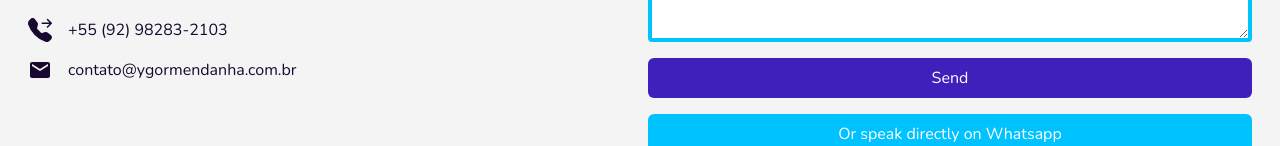
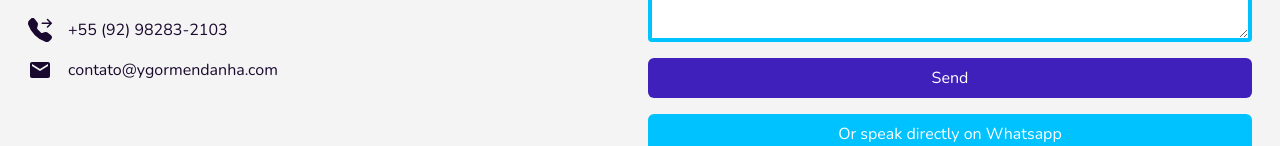
Before and after one commit to YgorMendanha/portfolio, a Next.js app: page /blog in a window 1280 px wide. Shown: the part 5147-5293 px from the top of the page. Built offline with nearby package versions, Linux system fonts and the light colour scheme; no server answers.

Commit message:
change emmail

```diff
--- a/src/components/contact/index.tsx
+++ b/src/components/contact/index.tsx
@@ -66,7 +66,7 @@ export function Contact({ lang }: { lang: "pt" | "en" }) {
             </div>
             <div className="flex my-2">
               <MdEmail className="mr-4" size={24} />
-              <p>contato@ygormendanha.com.br</p>
+              <p>contato@ygormendanha.com</p>
             </div>
           </div>
           <form
```
